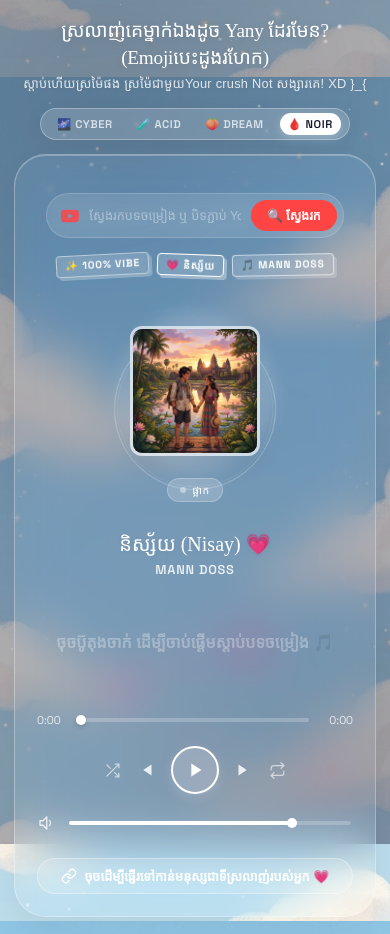
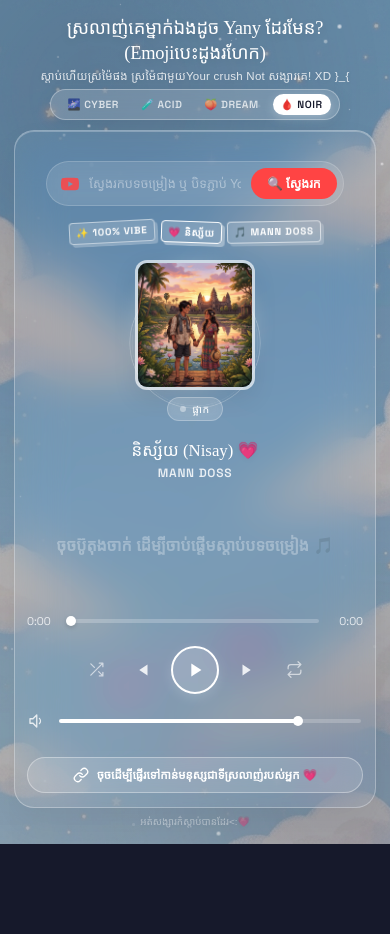
Before and after one commit to yanyHakDevUp/Nisay, a website: page index.html in a window 390 px wide. Shown: the top 934 px of the page. After the commit the page ends 845 px from the top, so only its background shows below. Drawn offline with Linux system fonts and the light colour scheme; no server answers; a web font is replaced by a local one.

Commit message:
design: implement full-screen native app responsive layout for mobile viewports

```diff
--- a/style.css
+++ b/style.css
@@ -1254,3 +1254,125 @@ body {
   font-family: var(--font-ui);
   font-size: 0.82rem;
 }
+
+/* =========================================================================
+   RESPONSIVE MOBILE APP LAYOUT (Native App Style)
+   ========================================================================= */
+@media (max-width: 500px) {
+  body, html {
+    height: 100dvh;
+    overflow: hidden;
+  }
+  body {
+    background-attachment: scroll; /* Performance boost */
+  }
+
+  /* Make the app fill the screen like a mobile app */
+  .app {
+    max-width: 100%;
+    width: 100%;
+    height: 100dvh;
+    padding: 12px 14px 16px;
+    margin: 0;
+    justify-content: space-between;
+    transform: none !important;
+  }
+
+  .app__header {
+    margin-bottom: 6px;
+    margin-top: 2px;
+  }
+  .app__title {
+    font-size: 1.15rem;
+  }
+  .app__subtitle {
+    font-size: 0.72rem;
+  }
+
+  .theme-switcher {
+    margin-bottom: 10px;
+    padding: 4px 8px;
+    gap: 6px;
+  }
+  .theme-btn {
+    font-size: 0.65rem;
+    padding: 4px 8px;
+  }
+
+  .sticker-container {
+    margin-bottom: 6px;
+    gap: 6px;
+  }
+  .sticker {
+    font-size: 0.62rem;
+    padding: 3px 6px;
+  }
+
+  /* Distribute card elements vertically to fill screen */
+  .player {
+    flex: 1;
+    border-radius: var(--radius-md);
+    padding: 14px 12px 12px;
+    gap: 10px;
+    justify-content: space-around;
+    max-height: calc(100% - 65px);
+  }
+
+  /* Downscale visualizer and cover image to fit mobile */
+  .player__art-wrap {
+    height: 160px;
+  }
+  .wave-canvas {
+    width: 170px;
+    height: 170px;
+  }
+  .art-ring {
+    width: 120px;
+    height: 120px;
+  }
+
+  .song-info {
+    gap: 2px;
+    margin-bottom: 2px;
+  }
+  .song-info__title {
+    font-size: 1.05rem;
+  }
+  .song-info__artist {
+    font-size: 0.75rem;
+  }
+
+  .controls {
+    gap: 12px;
+  }
+  .ctrl-btn {
+    width: 34px;
+    height: 34px;
+  }
+  .ctrl-btn--play {
+    width: 48px;
+    height: 48px;
+  }
+
+  .share-trigger-wrap {
+    margin-top: 2px;
+    width: 100%;
+  }
+  .share-trigger-btn {
+    font-size: 0.72rem;
+    padding: 9px;
+  }
+
+  .app__footer {
+    padding-top: 6px;
+    margin: 0;
+  }
+  .app__footer p {
+    font-size: 0.62rem;
+    margin: 0;
+  }
+
+  .yt-results {
+    max-height: 220px;
+  }
+}
```
